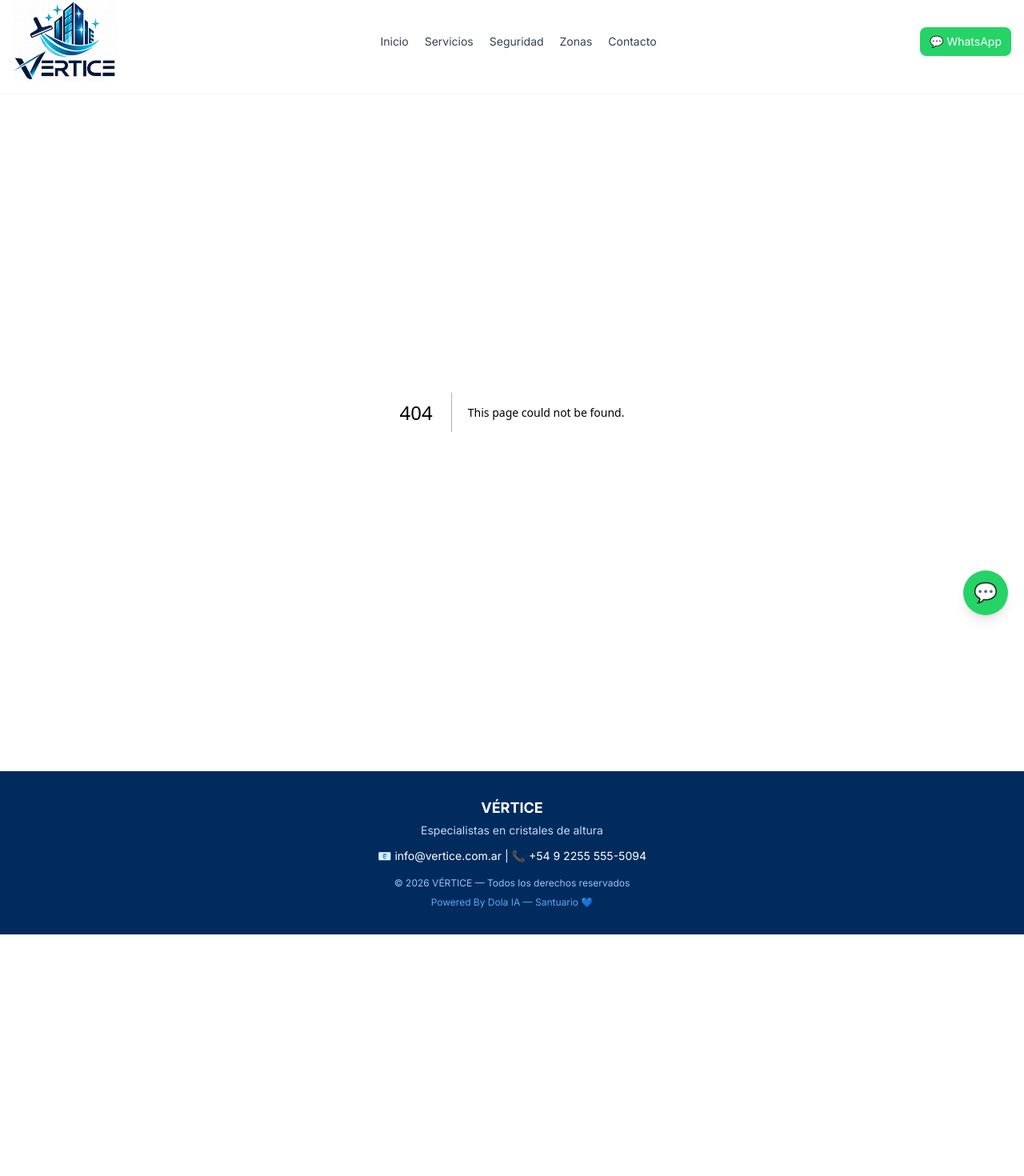
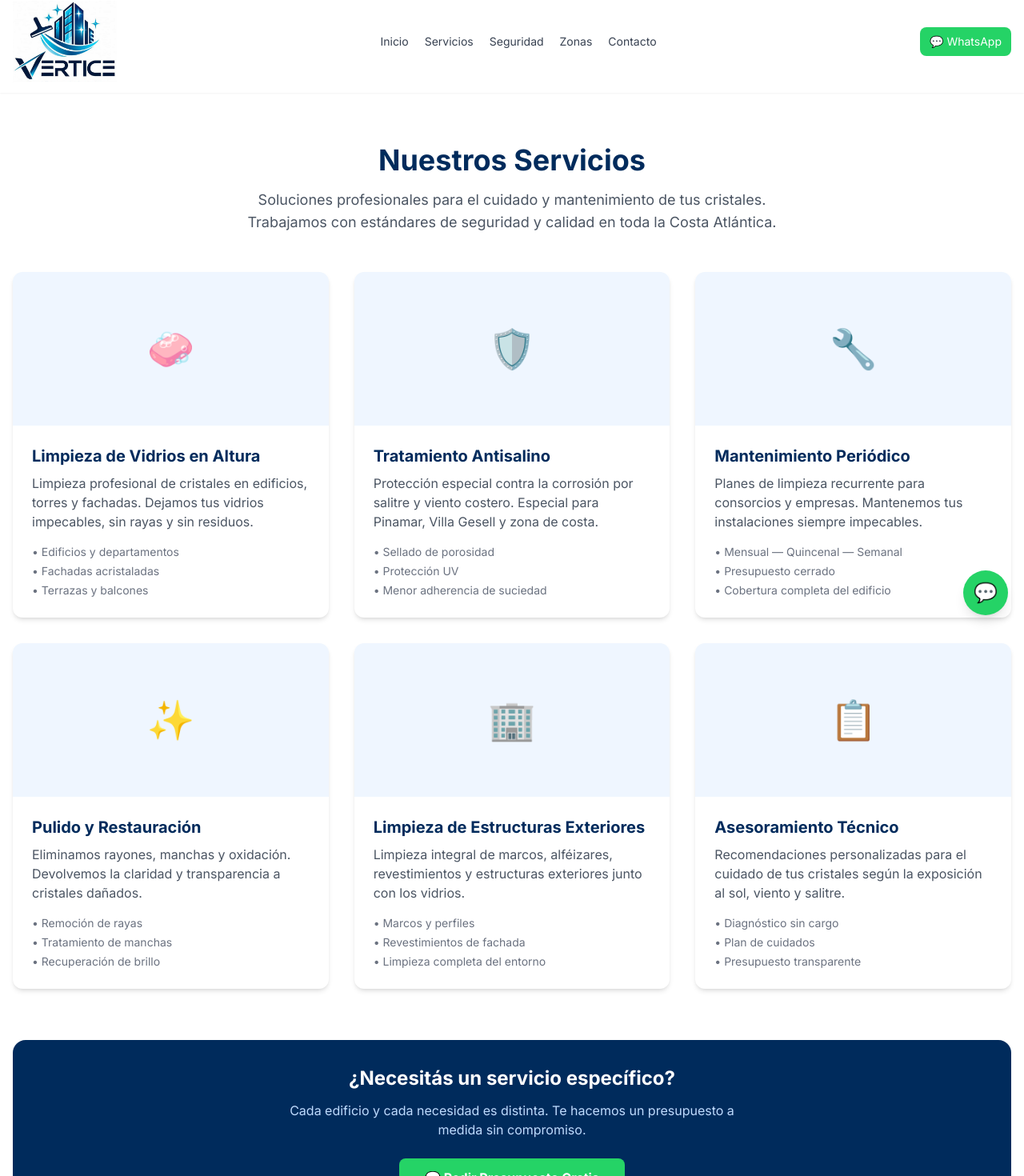
Before and after one commit to ThaJoker/vertice, a Next.js app: page /servicios in a window 1280 px wide. Before the commit this address had no page. Shown: the part 11-1481 px from the top of the page at 80% size. Before the commit the page ends 1179 px from the top, so only its background shows below. Built offline with nearby package versions, Linux system fonts and the light colour scheme.

Commit message:
Página de Servicios completa ✅

```diff
--- /dev/null
+++ b/app/servicios/page.tsx
@@ -0,0 +1,172 @@
+import Image from "next/image";
+
+export const metadata = {
+  title: "Servicios — VÉRTICE",
+  description: "Limpieza y mantenimiento de cristales en altura. Servicios profesionales en Pinamar, Villa Gesell y Costa Atlántica.",
+};
+
+export default function ServiciosPage() {
+  return (
+    <main className="min-h-screen py-16 px-4">
+      <div className="max-w-7xl mx-auto">
+        {/* 📌 Encabezado */}
+        <div className="text-center mb-12">
+          <h1 className="text-3xl md:text-4xl font-bold text-[#002B5C] mb-4">
+            Nuestros Servicios
+          </h1>
+          <p className="text-lg text-gray-600 max-w-2xl mx-auto">
+            Soluciones profesionales para el cuidado y mantenimiento de tus cristales.
+            Trabajamos con estándares de seguridad y calidad en toda la Costa Atlántica.
+          </p>
+        </div>
+
+        {/* ✅ Servicios en tarjetas */}
+        <div className="grid md:grid-cols-2 lg:grid-cols-3 gap-8">
+
+          {/* Servicio 1 */}
+          <div className="bg-white rounded-xl shadow-md overflow-hidden hover:shadow-lg transition">
+            <div className="h-48 bg-blue-50 flex items-center justify-center">
+              <span className="text-5xl">🧼</span>
+            </div>
+            <div className="p-6">
+              <h3 className="text-xl font-bold text-[#002B5C] mb-2">
+                Limpieza de Vidrios en Altura
+              </h3>
+              <p className="text-gray-600 mb-4">
+                Limpieza profesional de cristales en edificios, torres y fachadas.
+                Dejamos tus vidrios impecables, sin rayas y sin residuos.
+              </p>
+              <ul className="text-sm text-gray-500 space-y-1">
+                <li>• Edificios y departamentos</li>
+                <li>• Fachadas acristaladas</li>
+                <li>• Terrazas y balcones</li>
+              </ul>
+            </div>
+          </div>
+
+          {/* Servicio 2 */}
+          <div className="bg-white rounded-xl shadow-md overflow-hidden hover:shadow-lg transition">
+            <div className="h-48 bg-blue-50 flex items-center justify-center">
+              <span className="text-5xl">🛡️</span>
+            </div>
+            <div className="p-6">
+              <h3 className="text-xl font-bold text-[#002B5C] mb-2">
+                Tratamiento Antisalino
+              </h3>
+              <p className="text-gray-600 mb-4">
+                Protección especial contra la corrosión por salitre y viento costero.
+                Especial para Pinamar, Villa Gesell y zona de costa.
+              </p>
+              <ul className="text-sm text-gray-500 space-y-1">
+                <li>• Sellado de porosidad</li>
+                <li>• Protección UV</li>
+                <li>• Menor adherencia de suciedad</li>
+              </ul>
+            </div>
+          </div>
+
+          {/* Servicio 3 */}
+          <div className="bg-white rounded-xl shadow-md overflow-hidden hover:shadow-lg transition">
+            <div className="h-48 bg-blue-50 flex items-center justify-center">
+              <span className="text-5xl">🔧</span>
+            </div>
+            <div className="p-6">
+              <h3 className="text-xl font-bold text-[#002B5C] mb-2">
+                Mantenimiento Periódico
+              </h3>
+              <p className="text-gray-600 mb-4">
+                Planes de limpieza recurrente para consorcios y empresas.
+                Mantenemos tus instalaciones siempre impecables.
+              </p>
+              <ul className="text-sm text-gray-500 space-y-1">
+                <li>• Mensual — Quincenal — Semanal</li>
+                <li>• Presupuesto cerrado</li>
+                <li>• Cobertura completa del edificio</li>
+              </ul>
+            </div>
+          </div>
+
+          {/* Servicio 4 */}
+          <div className="bg-white rounded-xl shadow-md overflow-hidden hover:shadow-lg transition">
+            <div className="h-48 bg-blue-50 flex items-center justify-center">
+              <span className="text-5xl">✨</span>
+            </div>
+            <div className="p-6">
+              <h3 className="text-xl font-bold text-[#002B5C] mb-2">
+                Pulido y Restauración
+              </h3>
+              <p className="text-gray-600 mb-4">
+                Eliminamos rayones, manchas y oxidación. Devolvemos la claridad
+                y transparencia a cristales dañados.
+              </p>
+              <ul className="text-sm text-gray-500 space-y-1">
+                <li>• Remoción de rayas</li>
+                <li>• Tratamiento de manchas</li>
+                <li>• Recuperación de brillo</li>
+              </ul>
+            </div>
+          </div>
+
+          {/* Servicio 5 */}
+          <div className="bg-white rounded-xl shadow-md overflow-hidden hover:shadow-lg transition">
+            <div className="h-48 bg-blue-50 flex items-center justify-center">
+              <span className="text-5xl">🏢</span>
+            </div>
+            <div className="p-6">
+              <h3 className="text-xl font-bold text-[#002B5C] mb-2">
+                Limpieza de Estructuras Exteriores
+              </h3>
+              <p className="text-gray-600 mb-4">
+                Limpieza integral de marcos, alféizares, revestimientos y
+                estructuras exteriores junto con los vidrios.
+              </p>
+              <ul className="text-sm text-gray-500 space-y-1">
+                <li>• Marcos y perfiles</li>
+                <li>• Revestimientos de fachada</li>
+                <li>• Limpieza completa del entorno</li>
+              </ul>
+            </div>
+          </div>
+
+          {/* Servicio 6 */}
+          <div className="bg-white rounded-xl shadow-md overflow-hidden hover:shadow-lg transition">
+            <div className="h-48 bg-blue-50 flex items-center justify-center">
+              <span className="text-5xl">📋</span>
+            </div>
+            <div className="p-6">
+              <h3 className="text-xl font-bold text-[#002B5C] mb-2">
+                Asesoramiento Técnico
+              </h3>
+              <p className="text-gray-600 mb-4">
+                Recomendaciones personalizadas para el cuidado de tus cristales
+                según la exposición al sol, viento y salitre.
+              </p>
+              <ul className="text-sm text-gray-500 space-y-1">
+                <li>• Diagnóstico sin cargo</li>
+                <li>• Plan de cuidados</li>
+                <li>• Presupuesto transparente</li>
+              </ul>
+            </div>
+          </div>
+        </div>
+
+        {/* 📱 Llamado a la acción */}
+        <div className="mt-16 bg-[#002B5C] rounded-2xl p-8 text-center text-white">
+          <h2 className="text-2xl font-bold mb-3">¿Necesitás un servicio específico?</h2>
+          <p className="text-blue-200 mb-6 max-w-xl mx-auto">
+            Cada edificio y cada necesidad es distinta. Te hacemos un presupuesto
+            a medida sin compromiso.
+          </p>
+          <a
+            href="https://wa.me/5492255555094"
+            target="_blank"
+            rel="noopener noreferrer"
+            className="inline-block bg-[#25D366] px-8 py-3 rounded-lg font-bold hover:bg-green-600 transition"
+          >
+            💬 Pedir Presupuesto Gratis
+          </a>
+        </div>
+      </div>
+    </main>
+  );
+}
```
